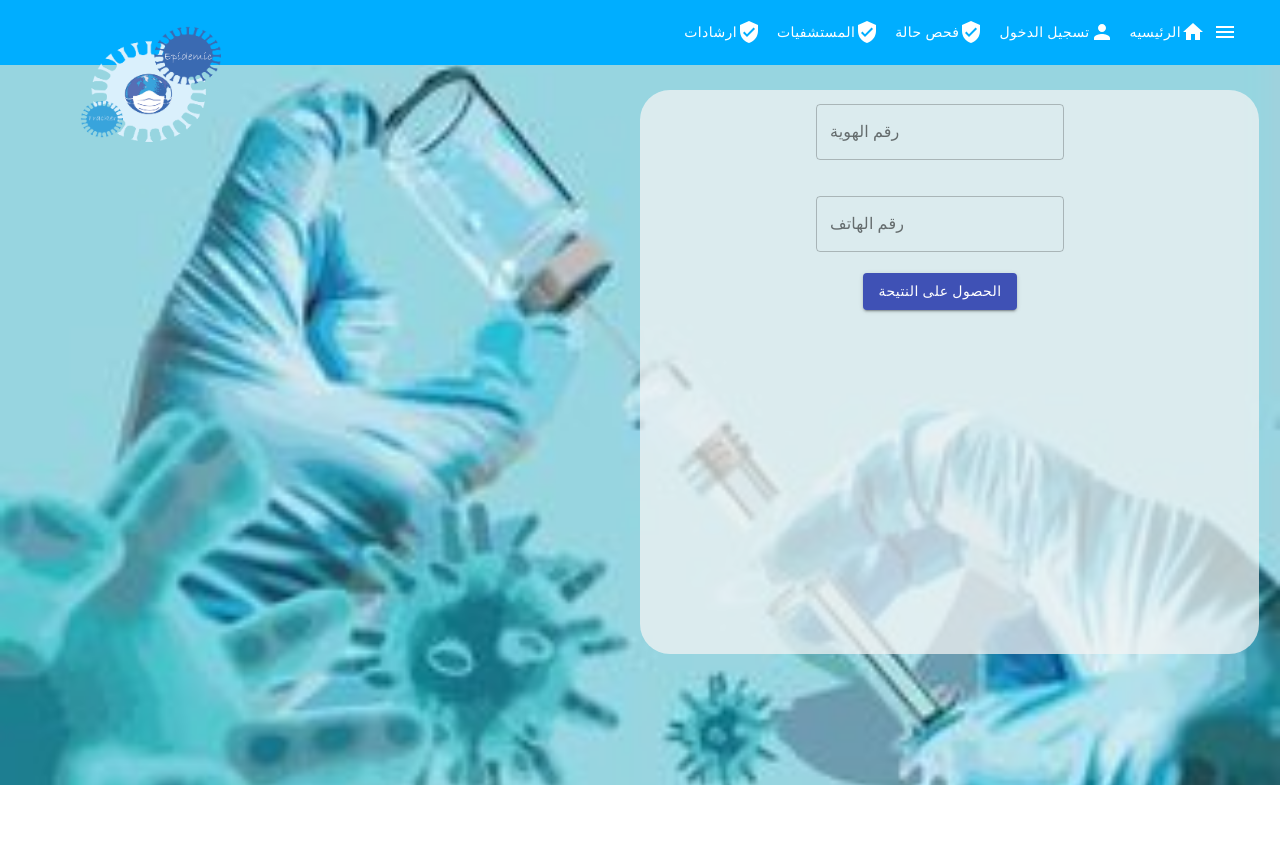
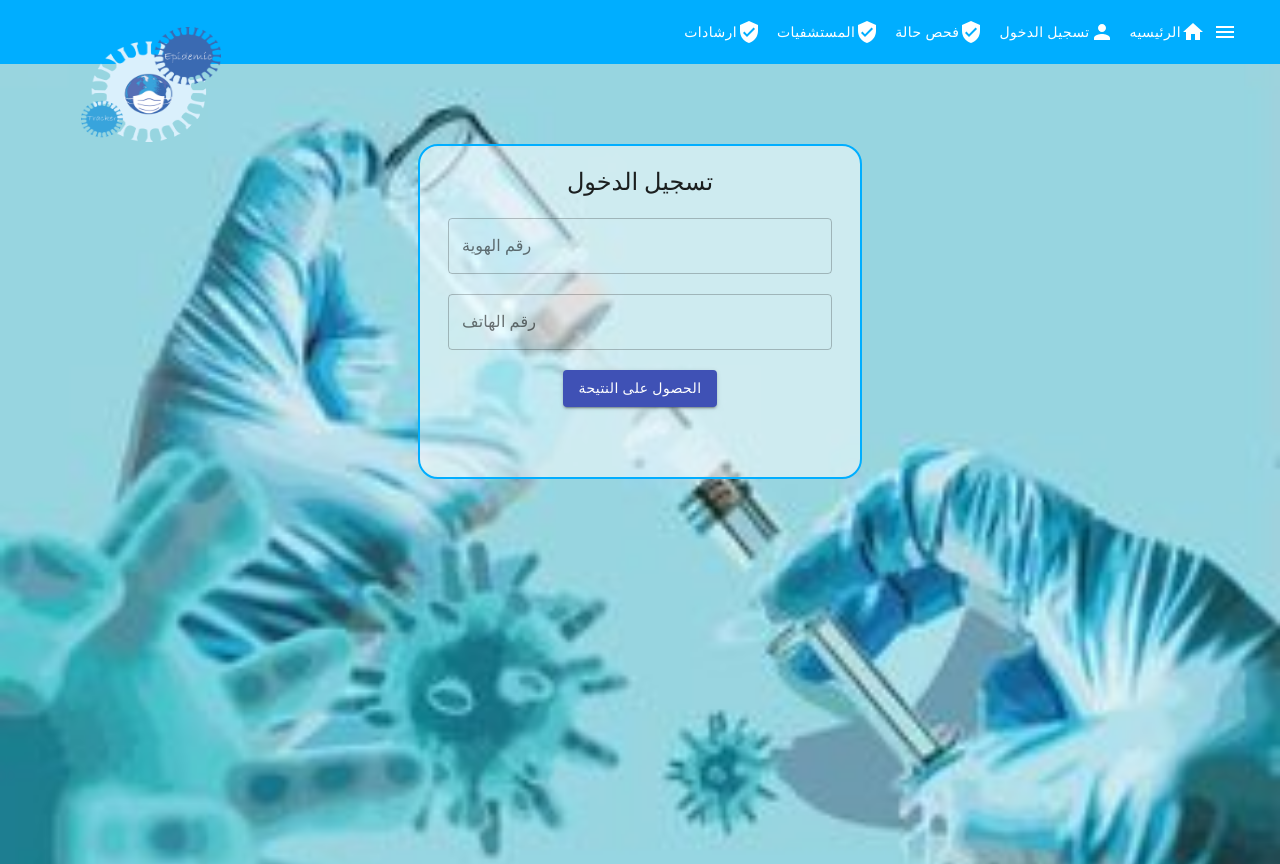
Before and after one commit to hiba99288/ourProject, a React (Create React App) app in the folder client/: page /result in a window 1280 px wide. Before the commit the page ends 800 px from the top, so only its background shows below. Built offline with nearby package versions, Linux system fonts and the light colour scheme; the HTML template or start-up script is replaced by a standard one.

Commit message:
fix result page layout, enhance login

```diff
--- a/client/src/Login.css
+++ b/client/src/Login.css
@@ -26,7 +26,7 @@
   }
 
 .Login main {
-    background-color: #fff5ce77;
+    background-color: #ffffff88;
     padding: 28px;
     border-radius: 20px;
     border: 2px solid  #00aeff;
--- a/client/src/result.css
+++ b/client/src/result.css
@@ -1,3 +1,63 @@
+* {
+   box-sizing: border-box;
+   margin: 0;
+   padding: 0;
+}
+
+.Results {
+   text-align: center;
+   background-image: url("./../src/img/resultpack.jpg");
+   background-position: center;
+   background-size: cover;
+   min-height: 100vh;
+   width: 100vw;
+   position: absolute;
+   top: 64px;
+   left: 0;
+   right: 0;
+   bottom: 0;
+   padding: 10vh 0;
+}
+
+.Results main {
+   background-color: #ffffff88;
+   padding: 0 28px;
+   border-radius: 20px;
+   border: 2px solid  #00aeff;
+   width: min(444px, 90%);
+   max-width: min(444px, 90%);
+   margin: 0 auto;
+}
+
+/* .Results main > div {
+   margin: 8vh auto;
+
+} */
+
+.Results main h1 {
+   text-align: center;
+   margin: 20px auto;
+   color: rgba(0, 0, 0, 0.87);
+}
+
+.Results main div {
+   display: block;
+   margin: 20px auto;
+}
+
+.Results main .app-text {
+   min-height: 30px;
+   max-height: 55px;
+}
+
+@media screen and (max-height: 400px) {
+   .Results {
+      min-height: 125vh !important;
+   }
+}
+
+
+/*
 
 .ss{
 
@@ -59,4 +119,4 @@ margin: 30px;
 margin-top: 21px;
 
 
-  }
+  } */
--- a/client/src/result.js
+++ b/client/src/result.js
@@ -1,11 +1,13 @@
 import React from 'react';
 import {useState} from "react";
  import Axios from 'axios';
+ import Typography from '@material-ui/core/Typography';
  import { createMuiTheme, ThemeProvider } from "@material-ui/core/styles";
  import TextField from "@material-ui/core/TextField";
  import Button from '@material-ui/core/Button';
 import Grid from '@material-ui/core/Grid';
-import './styles.css'
+import './styles.css';
+import './result.css';
 const theme = createMuiTheme({
   direction: "rtl" // Both here and <body dir="rtl">
 });
@@ -34,38 +36,45 @@ function Result(){
 
      } });
   };
-    return <div className="ss"  >
- <div className="ff">
-<div>
+  return (
+    <div className="Results"  >
+      <main>
         <ThemeProvider theme={theme}>
-       <Grid style={{direction:"rtl"}} item xs={12} sm={6}>
-         </Grid>
+          <Typography component="h1" variant="h5">
+              تسجيل الدخول
+          </Typography>
           <TextField id="outlined-secondary"
             label="رقم الهوية"
             variant="outlined"
             color="blue"  onChange={(e)=>{
-        setIdnumber(e.target.value);}} />
-        <br></br>
-        <br></br>
-        <br></br>
+            setIdnumber(e.target.value);}}
+          />
           <TextField id="outlined-secondary "
             label="رقم الهاتف"
             variant="outlined"
             color="blue"
             onChange={(e)=>{
-    setPhonenum(e.target.value);} }  /> </ThemeProvider>
-    <br></br> </div>
- <div className="btn"> <Button variant="contained" color="primary"onClick={login} >
-    الحصول على النتيحة </Button>
+            setPhonenum(e.target.value);} }
+          />
+        </ThemeProvider>
+        <div className="btn">
+          <Button variant="contained" color="primary" onClick={login} >
+            الحصول على النتيحة
+          </Button>
         </div>
         <div className="app-text">
           <h1>{pname}</h1>
-
-<h1>{chkresualt=="positive"? <h1 style={{background:"red"}} >{chkresualt}</h1>:<h1 style={{background:"green"}} >{chkresualt}</h1>}
-
-
+          <h1>{
+            chkresualt=="positive"?
+              <h1 style={{background:"red"}} >{chkresualt}</h1> :
+              <h1 style={{background:"green"}} >{chkresualt}</h1>}
           </h1>
 
           <h1>{chknum}</h1>
-    </div> </div> </div> }
+        </div>
+      </main>
+    </div>
+  );
+}
+
 export default Result ;
```
Lines whose indentation alone changed are shown as unchanged.
